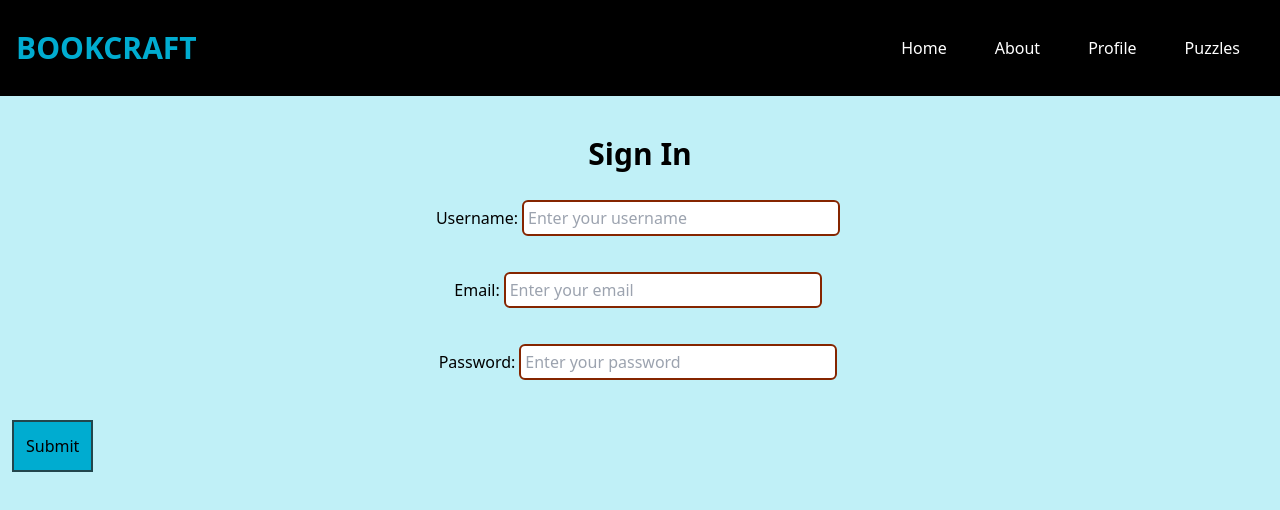
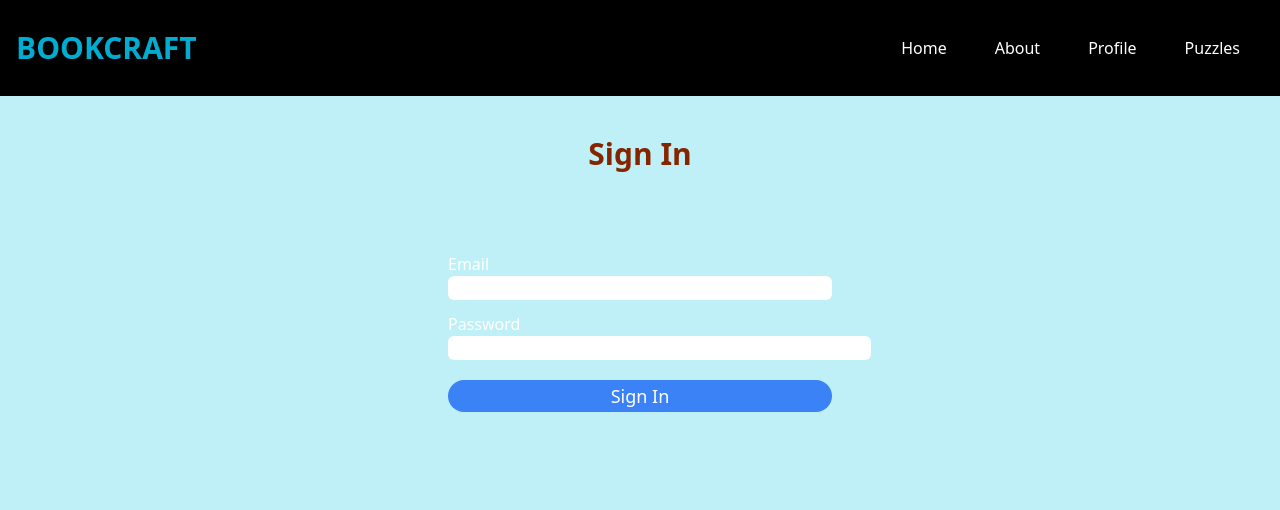
Before and after one commit to 0xAdaugo/Book_Craft, a React (Create React App) app in the folder frontend/book-craft_frontend/: page /signup in a window 1280 px wide. Shown: the top 510 px of the page. Built offline with nearby package versions, Linux system fonts and the light colour scheme; a web font is replaced by a local one.

Commit message:
refactored form

```diff
--- a/frontend/book-craft_frontend/package.json
+++ b/frontend/book-craft_frontend/package.json
@@ -6,12 +6,14 @@
     "@testing-library/jest-dom": "^5.17.0",
     "@testing-library/react": "^13.4.0",
     "@testing-library/user-event": "^13.5.0",
+    "axios": "^1.7.2",
     "react": "^18.3.1",
     "react-dom": "^18.3.1",
     "react-icons": "^5.2.1",
     "react-router-dom": "^6.23.1",
     "react-scripts": "5.0.1",
     "react-typed": "^2.0.12",
+    "tw-elements-react": "^1.0.0-alpha2",
     "web-vitals": "^2.1.4"
   },
   "scripts": {
--- a/frontend/book-craft_frontend/src/components/Form.jsx
+++ b/frontend/book-craft_frontend/src/components/Form.jsx
@@ -1,21 +1,46 @@
-const Form = (props) => {
-    return <>
-    <div>
-        <form action="post" className="text-center my-5 p-1">
-            <label className="p-1 m-1">{props.labelName}
-            <input
-            type="{props.inputType}"
-            id={props.inputId}
-            name={props.inputName}
-            placeholder={props.inputPlaceholder}
-            className="p-1 m-1 border-2 border-[#852500] rounded-md w-1/4"
-            >
+import React, { useState } from "react"
+import axios from 'axios'
 
-            </input>
-            </label>
-        </form>
-    </div>
-    </>
+const Form = () => {
+    const [email, setEmail] = useState("")
+    const [password, setPassword] = useState("")
+    const [error, setError] = useState(null)
+    const [showPassword, setShowPassword] = useState(false)
+
+    const handleSubmit = async (e) => {
+        e.preventDefault()
+        setError("")
+        alert("You are Signed In")
+        try {
+            await axios.post(`http://localhost:5173/api/signin`, {
+            email, password
+        })
+        } catch (e) {
+            if(e.res.message){
+                setError(e.res.message)
+            }
+        }
+    }
+    const toggleShowPassword = () => {
+        setShowPassword(!showPassword)
+    }
+    return (
+        <div className="h-screen mx-auto'">
+            <h1 className='text-center text-3xl text-[#852500] font-extrabold pt-10 pb-10'>Sign In</h1>
+            {error ?(<div>{error}</div>):('')}
+            <form className="max-w-sm mx-auto w-full" onSubmit={handleSubmit}>
+                <div className="flex flex-col pt-10">
+                    <label htmlFor="email" className="text-white">Email</label>
+                    <input type="text"  className="border-none mb-3 rounded-md" onChange={e => setEmail(e.target.value)} value={email}/>
+                    <label htmlFor="password" className="text-white">Password</label>
+                    <div className="relative">
+                        <input type={showPassword ? "text" : "password"}  className="rounded-md border-none pr-48" onChange={e => setPassword(e.target.value)} value={password}/>
+                        <button type="button" className="absolute inset-y-0 right-0 pr-2 flex items-center" onClick={toggleShowPassword}> {showPassword ? <i className="fas fa-eye-slash fa-2x"></i> : <i className="fas fa-eye fa-2x"></i>} </button>
+                    </div>
+                    <button type="submit" className="rounded-full text-lg leading-4 font-medium bg-blue-500 hover:bg-sky-700 h-8 mt-5 text-white" onClick={handleSubmit}>Sign In</button>
+                </div>
+            </form>
+        </div>
+    )
 }
-
-export default Form;
+export default Form
--- a/frontend/book-craft_frontend/src/components/NavBar.jsx
+++ b/frontend/book-craft_frontend/src/components/NavBar.jsx
@@ -1,8 +1,8 @@
 import React, {useState} from "react";
 import { AiOutlineMenu, AiOutlineClose } from "react-icons/ai";
 import { Link } from "react-router-dom";
-import BookCraft from "../assets/BookCraft.png";
-import BookCrafts from "../assets/BookCrafts.png";
+// import BookCraft from "../assets/BookCraft.png";
+// import BookCrafts from "../assets/BookCrafts.png";
 
 const NavBar = () => {
 
--- a/frontend/book-craft_frontend/src/pages/SignUpSignIn.jsx
+++ b/frontend/book-craft_frontend/src/pages/SignUpSignIn.jsx
@@ -1,54 +1,10 @@
-import Form from "../components/Form"
+import React from "react";
+import Form from "../components/Form";
 
-let isRegistered = true;
-
-const signUp = () => {
-    let submit = 0;
-    console.log(`signed up ${submit}`)
-    submit += 1;
+function SignUp() {
+  return (
+    <Form />
+  );
 }
 
-const signIn = () => {
-    let submit = 0
-    console.log(`logged in ${submit}`)
-    submit += 1;
-}
-
-const SignUpSignIn = () => {
-    return <>
-    {isRegistered ? <h1 className="font-bold text-3xl text-center pt-10">Sign In</h1> : <h1 className="font-bold text-3xl text-center pt-10">Sign Up</h1>}
-    <Form
-        labelName="Username:"
-        inputType="text"
-        inputId="username"
-        inputName="username"
-        inputPlaceholder="Enter your username"
-    />
-    <Form
-        labelName="Email:"
-        inputType="email"
-        inputId="user-email"
-        inputName="email"
-        inputPlaceholder="Enter your email"
-    />
-    <Form
-        labelName="Password:"
-        inputType="password"
-        inputId="user-password"
-        inputName="password"
-        inputPlaceholder="Enter your password"
-    />
-    {!isRegistered && <Form
-        labelName="Confirm Password:"
-        inputType="password"
-        inputId="user-password"
-        inputName="password"
-        inputPlaceholder="Confirm your password"
-    />}
-
-    <button onClick={isRegistered ? signIn : signUp}
-    className="bg-[#00ACD0] p-3 m-3 text-bold border-2 border-[#22464d] ">Submit</button>
-    </>
-}
-
-export default SignUpSignIn;
+export default SignUp;
```
Also changed, not shown: 1 other file (tests, documents, lock files or other folders).
